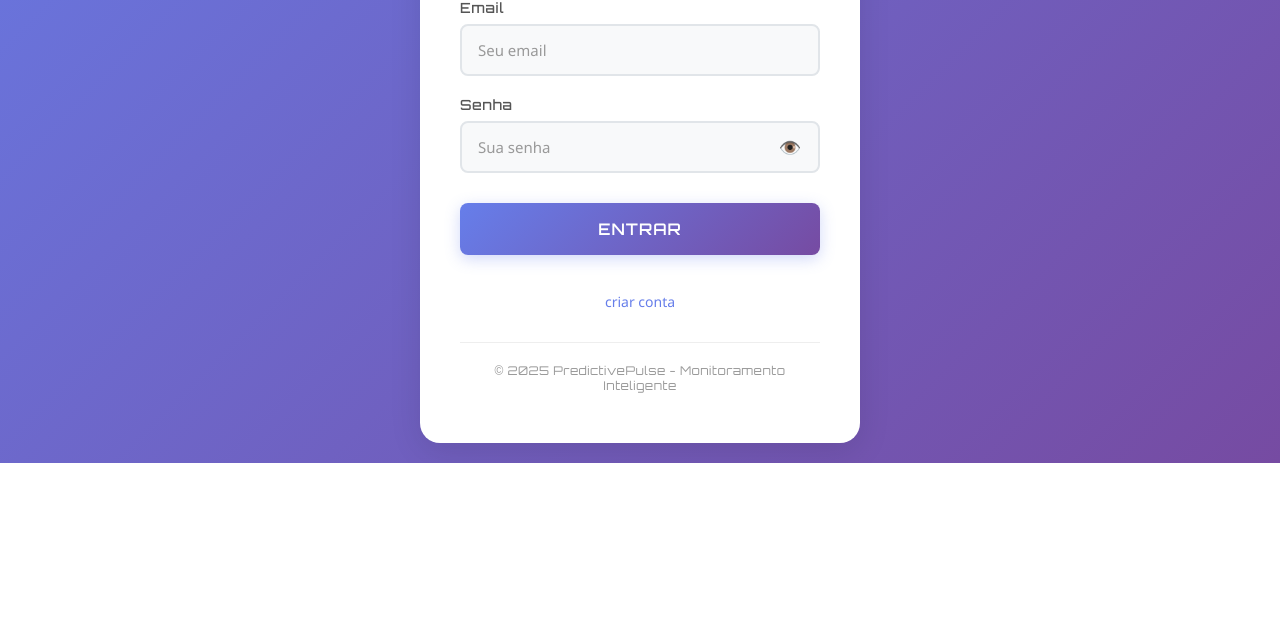
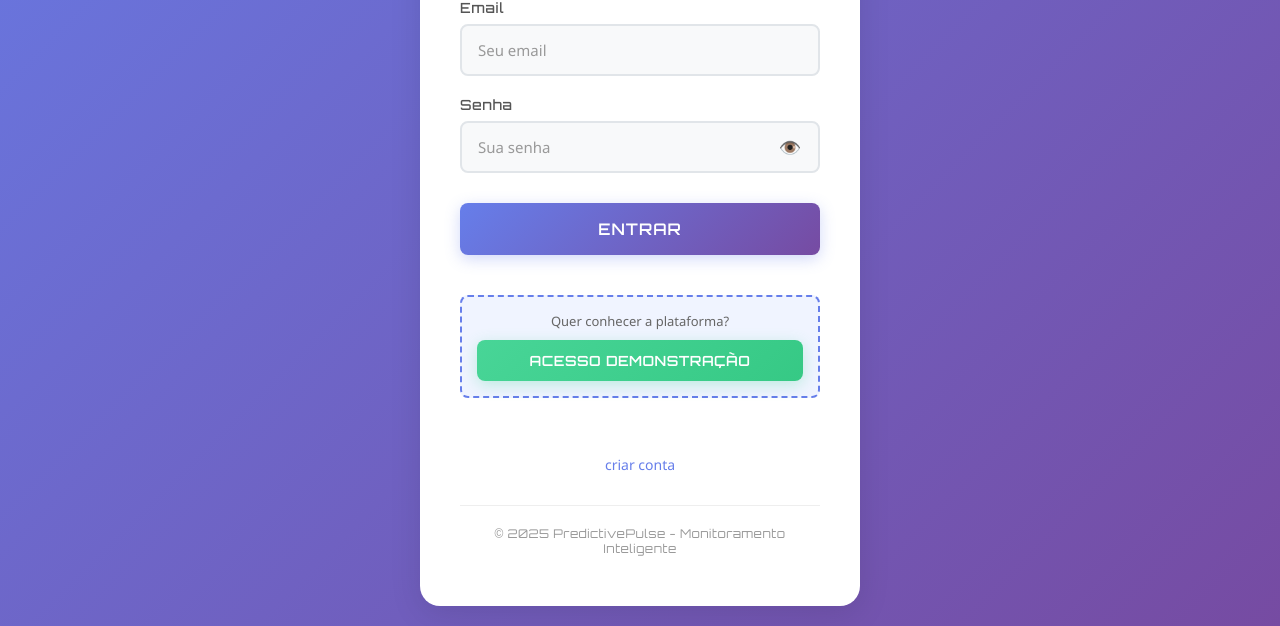
Before and after one commit to davijvasconcellos-senai/ProjetoIntegrador, a Flask app: page /login in a window 1280 px wide. Shown: the part 478-1104 px from the top of the page. Before the commit the page ends 941 px from the top, so only its background shows below. Run offline with Flask 3, Linux system fonts and the light colour scheme.

Commit message:
Integração das telas pela a rota API do app.py. Inclusão de uma demonstração da página caso o usuário não queira se logar, mas é apenas para leitura dos dados.

```diff
--- a/app.py
+++ b/app.py
@@ -183,6 +183,29 @@ def logout():
     flash('Você saiu da sua conta.', 'info')
     return redirect(url_for('login'))
 
+@app.route('/demo')
+def demo():
+    """Página de demonstração (acesso sem autenticação)"""
+    conn = get_db_connection()
+
+    # Buscar dados para o dashboard
+    falhas = conn.execute(
+        'SELECT * FROM falhas ORDER BY data_falha DESC LIMIT 10'
+    ).fetchall()
+
+    sensores = conn.execute(
+        'SELECT * FROM sensores ORDER BY data_leitura DESC LIMIT 100'
+    ).fetchall()
+
+    conn.close()
+
+    return render_template('index.html',
+                         usuario='Visitante (Demo)',
+                         tipo_usuario='visualizador',
+                         falhas=falhas,
+                         sensores=sensores,
+                         demo_mode=True)
+
 # ==================== API ENDPOINTS ====================
 
 @app.route('/api/sensores', methods=['GET'])
--- a/static/css/login.css
+++ b/static/css/login.css
@@ -13,6 +13,23 @@ body {
     justify-content: center;
     align-items: center;
     padding: 20px;
+}
+
+/* Alertas */
+.alert {
+    padding: 12px;
+    margin-bottom: 20px;
+    border-radius: 8px;
+}
+
+.alert-error {
+    background: #ffe6e6;
+    color: #dc3545;
+}
+
+.alert-success {
+    background: #d4edda;
+    color: #155724;
 }
 
 /* Container principal */
@@ -178,6 +195,51 @@ h2 {
     transform: translateY(0);
 }
 
+/* Seção de Demonstração */
+.demo-section {
+    margin: 20px 0;
+    padding: 15px;
+    background: #f0f4ff;
+    border-radius: 8px;
+    border: 2px dashed #667eea;
+}
+
+.demo-text {
+    font-size: 13px;
+    color: #666;
+    margin-bottom: 10px;
+    font-family: 'Segoe UI', Tahoma, Geneva, Verdana, sans-serif;
+}
+
+.btn-demo {
+    display: inline-block;
+    width: 100%;
+    padding: 12px;
+    background: linear-gradient(135deg, #48d597 0%, #36c985 100%);
+    color: white;
+    border: none;
+    border-radius: 8px;
+    font-size: 14px;
+    font-weight: 600;
+    cursor: pointer;
+    text-decoration: none;
+    transition: all 0.3s ease;
+    letter-spacing: 0.5px;
+    text-align: center;
+    font-family: 'Orbitron', sans-serif;
+    text-transform: uppercase;
+    box-shadow: 0 4px 15px rgba(72, 213, 151, 0.3);
+}
+
+.btn-demo:hover {
+    transform: translateY(-2px);
+    box-shadow: 0 6px 20px rgba(72, 213, 151, 0.4);
+}
+
+.btn-demo:active {
+    transform: translateY(0);
+}
+
 /* Link criar conta */
 .criar-conta {
     margin-top: 15px;
--- a/templates/cadastro.html
+++ b/templates/cadastro.html
@@ -21,7 +21,7 @@
         {% with messages = get_flashed_messages(with_categories=true) %}
             {% if messages %}
                 {% for category, message in messages %}
-                    <div class="alert alert-{{ category }}" style="padding: 12px; margin-bottom: 20px; border-radius: 8px; background: {% if category == 'error' %}#ffe6e6; color: #dc3545;{% else %}#d4edda; color: #155724;{% endif %}">
+                    <div class="alert alert-{{ category }}">
                         {{ message }}
                     </div>
                 {% endfor %}
@@ -95,3 +95,5 @@
     <script src="{{ url_for('static', filename='js/cadastro.js') }}"></script>
 </body>
 </html>
+</body>
+</html>
--- a/templates/login.html
+++ b/templates/login.html
@@ -21,7 +21,7 @@
         {% with messages = get_flashed_messages(with_categories=true) %}
             {% if messages %}
                 {% for category, message in messages %}
-                    <div class="alert alert-{{ category }}" style="padding: 12px; margin-bottom: 20px; border-radius: 8px; background: {% if category == 'error' %}#ffe6e6; color: #dc3545;{% else %}#d4edda; color: #155724;{% endif %}">
+                    <div class="alert alert-{{ category }}">
                         {{ message }}
                     </div>
                 {% endfor %}
@@ -44,6 +44,11 @@
 
             <button type="submit" class="btn-entrar">Entrar</button>
 
+            <div class="demo-section">
+                <p class="demo-text">Quer conhecer a plataforma?</p>
+                <a href="{{ url_for('demo') }}" class="btn-demo">Acesso Demonstração</a>
+            </div>
+
             <div class="criar-conta">
                 <a href="{{ url_for('cadastro') }}">criar conta</a>
             </div>
@@ -57,3 +62,5 @@
     <script src="{{ url_for('static', filename='js/login.js') }}"></script>
 </body>
 </html>
+</body>
+</html>
```
Also changed, not shown: static/css/cadastro.css (+17 -0 lines), static/css/index.css (+29 -0 lines), templates/index.html (+7 -0 lines).
